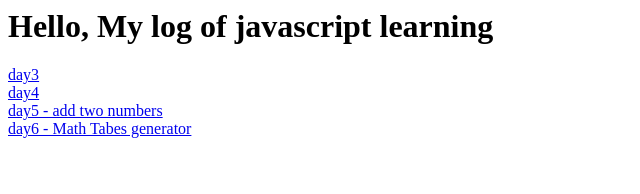
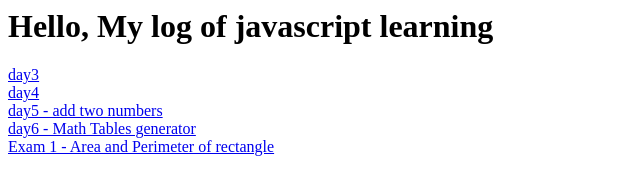
Before and after one commit to sammuify/sammuify.github.io, a plain HTML site: page index.html in a window 1280 px wide. Shown: the whole page, without its empty margins (0-640 px from the left). Drawn offline with Linux system fonts and the light colour scheme.

Commit message:
updated index page

```diff
--- a/index.html
+++ b/index.html
@@ -3,4 +3,5 @@
 <a href="daythree.html">day3</a> <br/>
 <a href="day4.html">day4</a> <br/>
 <a href="add.html">day5 - add two numbers</a> <br/>
-<a href="tables.html">day6 - Math Tabes generator</a> <br/>
+<a href="tables.html">day6 - Math Tables generator</a> <br/>
+<a href="rectangle.html">Exam 1 - Area and Perimeter of rectangle</a> <br/>
```
Also changed, not shown: rectangle.html (+1 -1 lines).
